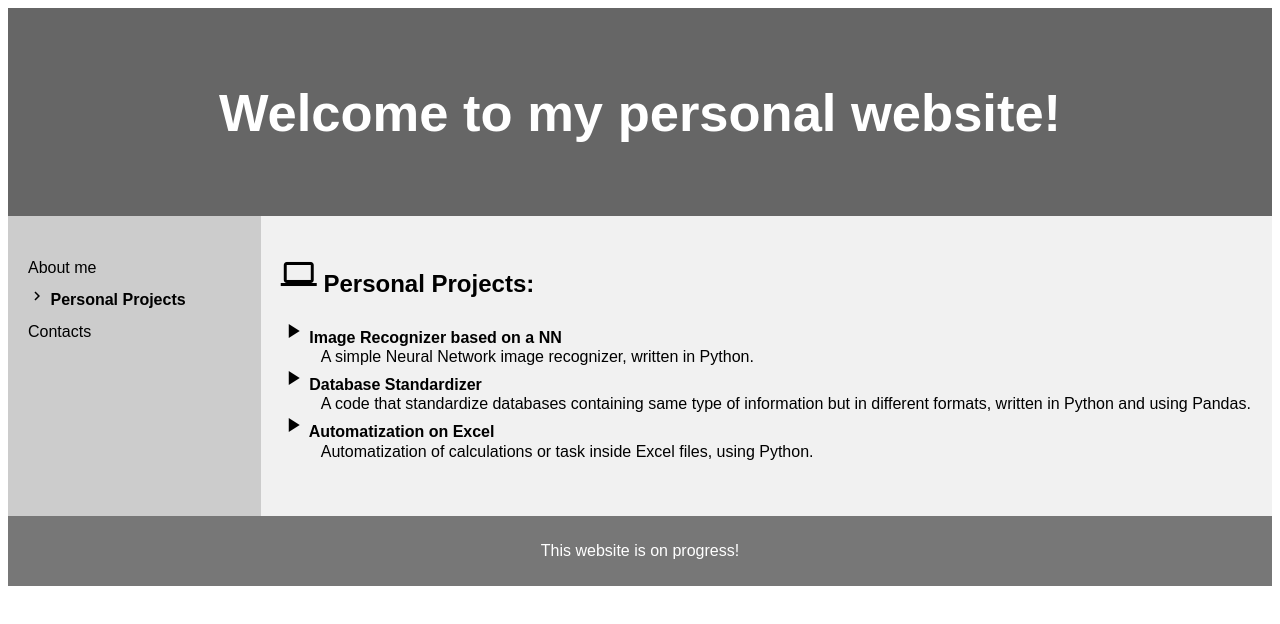
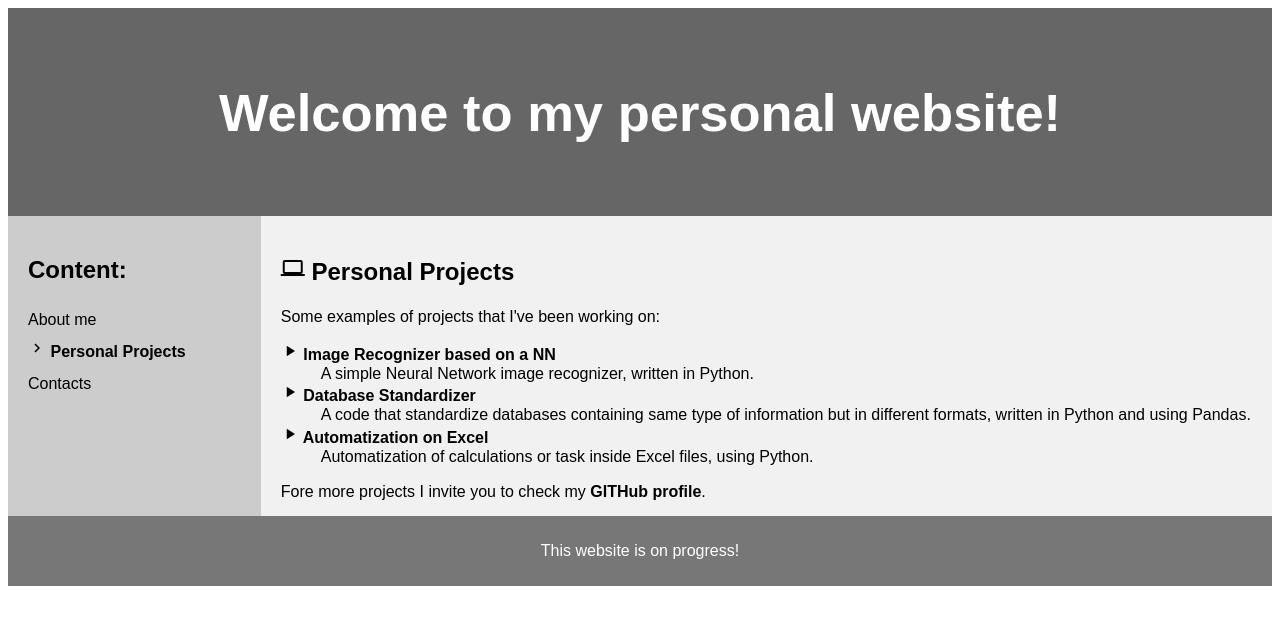
Before and after one commit to diegoborto/diegoborto, a plain HTML site: page sections/personal_projects.html in a window 1280 px wide. Drawn offline with Linux system fonts and the light colour scheme.

Commit message:
Update personal_projects.html

```diff
--- a/sections/personal_projects.html
+++ b/sections/personal_projects.html
@@ -23,6 +23,7 @@
 </header>
 <section>
   <nav>
+    <h2>Content:</h2>
     <ul>
       <li><a href="../index.html">About me</a></li>
       <li><a href="personal_projects.html"><i class="material-icons md-18">keyboard_arrow_right</i> <b>Personal Projects</b></a></li>
@@ -30,15 +31,17 @@
     </ul>
   </nav>
   <article>
-    <h2><i class="material-icons md-36">computer</i> Personal Projects:</h2>
+    <h2><i class="material-icons md-24">computer</i> Personal Projects</h2>
+    <p>Some examples of projects that I've been working on:</p>
     <dl>
-      <dt><b><i class="material-icons">play_arrow</i> Image Recognizer based on a NN </b></dt>
+      <dt><b><i class="material-icons md-18">play_arrow</i> Image Recognizer based on a NN </b></dt>
       <dd>A simple Neural Network image recognizer, written in Python.</dd>
-      <dt><b><i class="material-icons">play_arrow</i> Database Standardizer</b></dt>
+      <dt><b><i class="material-icons md-18">play_arrow</i> Database Standardizer</b></dt>
       <dd>A code that standardize databases containing same type of information but in different formats, written in Python and using Pandas.</dd>
-      <dt><b><i class="material-icons">play_arrow</i> Automatization on Excel</b></dt>
+      <dt><b><i class="material-icons md-18">play_arrow</i> Automatization on Excel</b></dt>
       <dd>Automatization of calculations or task inside Excel files, using Python.</dd>
     </dl>
+    <p>Fore more projects I invite you to check my <a href="https://github.com/diegoborto"><b>GITHub profile</b></a>.</p>
   </article>
 </section>
 
```
